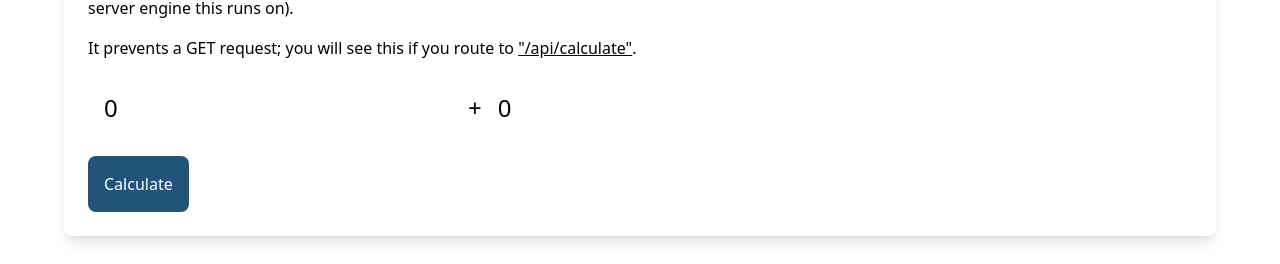
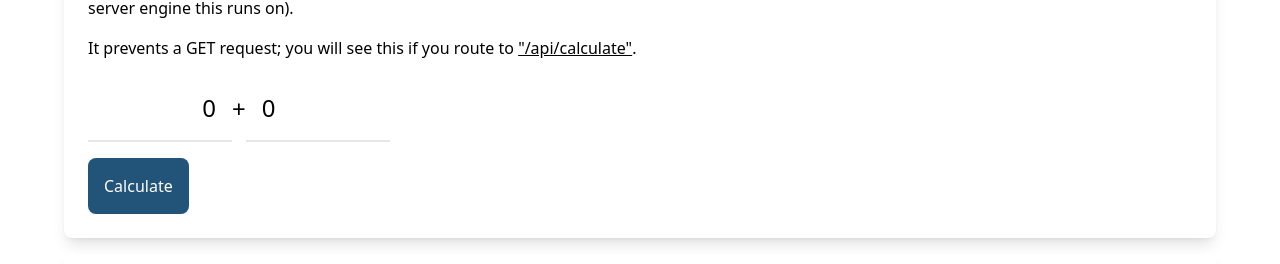
Before and after one commit to ckhatton/nuxt-example-app, a Nuxt app: page / in a window 1280 px wide. Shown: the part 464-728 px from the top of the page. Built offline with nearby package versions, Linux system fonts and the light colour scheme.

Commit message:
build(calculator): amend styling overflow

```diff
--- a/components/Calculator.vue
+++ b/components/Calculator.vue
@@ -2,20 +2,37 @@
   <div class="bg-white rounded-lg shadow-lg p-6 mb-4">
     <h2 class="text-2xl">Calculator 🔢</h2>
     <p class="my-4">
-      This is a simple calculator, but it sends the data to my own created API (within the application) using fetch and <a class="underline" href="https://github.com/unjs/h3" target="_blank">H3</a> (which is integrated into the <a class="underline" href="https://nitro.build" target="_blank">Nitro</a> server engine this runs on).
+      This is a simple calculator, but it sends the data to my own created API
+      (within the application) using fetch and
+      <a class="underline" href="https://github.com/unjs/h3" target="_blank"
+        >H3</a
+      >
+      (which is integrated into the
+      <a class="underline" href="https://nitro.build" target="_blank">Nitro</a>
+      server engine this runs on).
     </p>
     <p class="my-4">
-      It prevents a GET request; you will see this if you route to <a class="underline" href="/api/calculate">"/api/calculate"</a>.
+      It prevents a GET request; you will see this if you route to
+      <a class="underline" href="/api/calculate">"/api/calculate"</a>.
     </p>
-    <form
-      @submit.prevent="handleForm">
-      <div class="flex items-center mb-4 text-2xl">
-        <input v-model="form.operand01" type="number" class="p-4" />
+    <form @submit.prevent="handleForm">
+      <div class="flex overflow-hidden items-center mb-4 text-2xl">
+        <input
+          v-model="form.operand01"
+          type="number"
+          class="border-b-2 p-4 max-w-36 text-right"
+        />
         <span> + </span>
-        <input v-model="form.operand02" type="number" class="p-4" />
+        <input
+          v-model="form.operand02"
+          type="number"
+          class="border-b-2 p-4 max-w-36"
+        />
       </div>
       <div class="flex items-center">
-        <button type="submit" class="mr-4 bg-blue text-white p-4 rounded-lg">Calculate</button>
+        <button type="submit" class="mr-4 bg-blue text-white p-4 rounded-lg">
+          Calculate
+        </button>
         <p v-if="message?.text !== ''" class="text-lg">{{ message?.text }}</p>
       </div>
     </form>
@@ -26,32 +43,46 @@
 export default {
   name: 'Calculator',
 
-  data () {
+  data() {
     return {
       form: {
         operand01: 0,
-        operand02: 0
+        operand02: 0,
       },
       message: {
         error: false,
-        text: ''
-      }
-    }
+        text: '',
+      },
+    };
   },
 
   methods: {
     async handleForm(_event) {
       try {
-        const response = await $fetch( '/api/calculate', {
+        const response = await $fetch('/api/calculate', {
           method: 'POST',
-          body: this.form
+          body: this.form,
         });
         this.message = response;
       } catch (error) {
         console.log(error);
-        this.message = error.data
+        this.message = error.data;
       }
-    }
-  }
+    },
+  },
+};
+</script>
+
+<style scoped>
+/* Chrome, Safari, Edge, Opera */
+input::-webkit-outer-spin-button,
+input::-webkit-inner-spin-button {
+  -webkit-appearance: none;
+  margin: 0;
 }
-</script>
+
+/* Firefox */
+input[type='number'] {
+  -moz-appearance: textfield;
+}
+</style>
```
